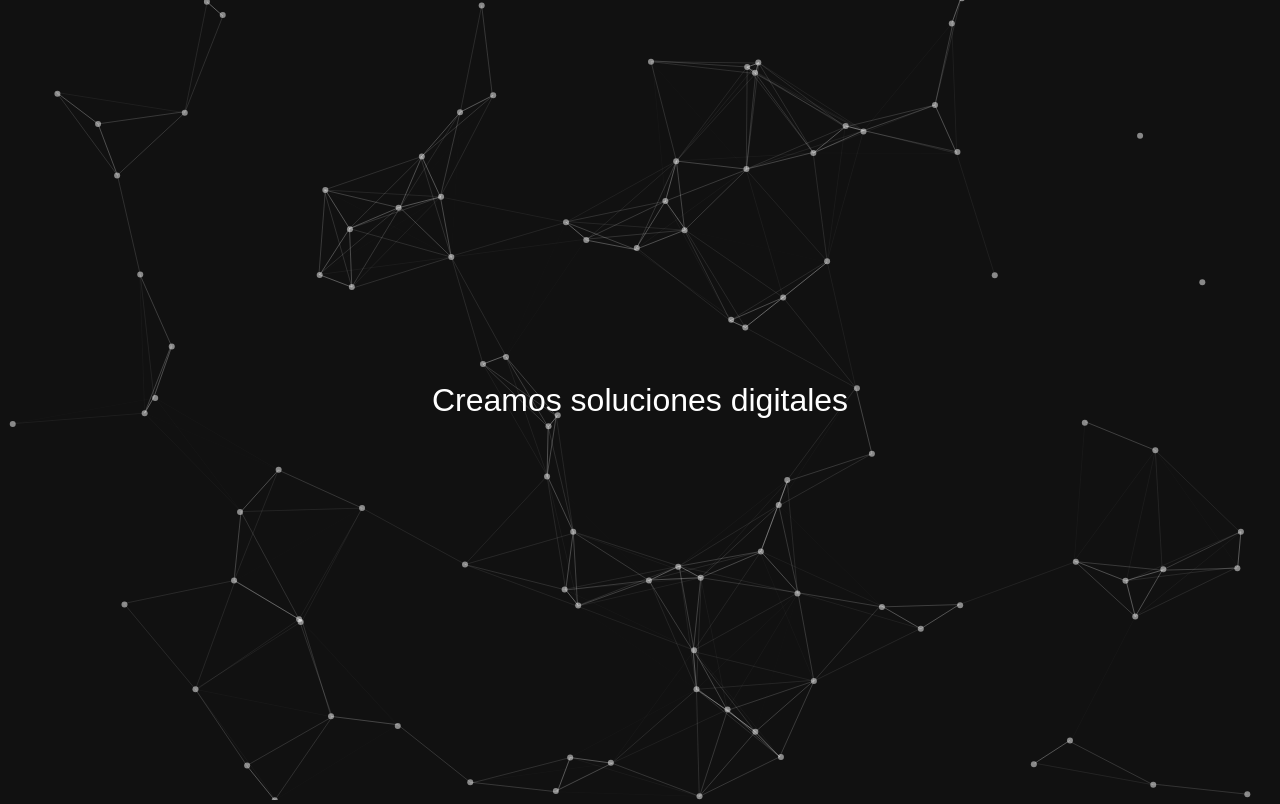
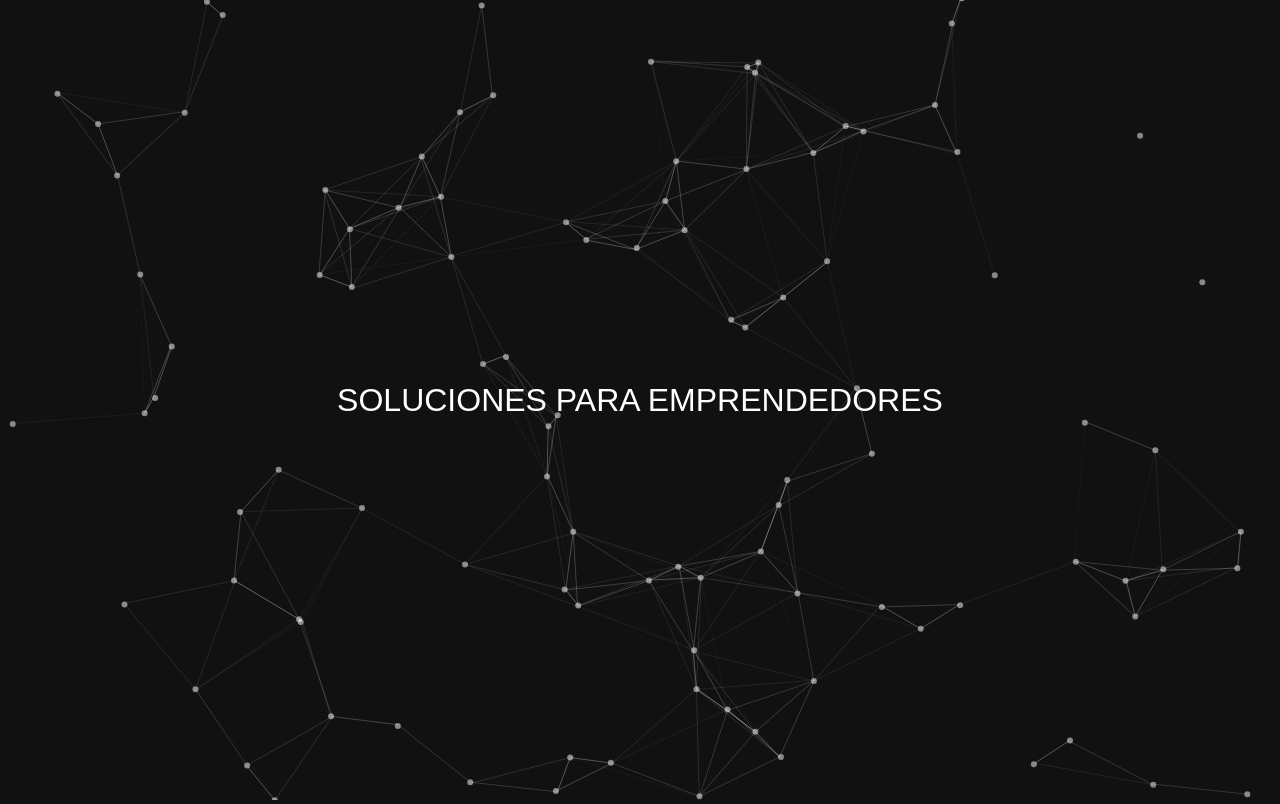
Before and after one commit to natalia667/ESTRELLAS, a plain HTML site: page index.html in a window 1280 px wide. Drawn offline with nearby package versions, Linux system fonts and the light colour scheme.

Commit message:
Update index.html

```diff
--- a/index.html
+++ b/index.html
@@ -34,7 +34,7 @@
 </head>
 <body>
   <div id="particles-js"></div>
-  <div class="centered-text">Creamos soluciones digitales</div>
+  <div class="centered-text">SOLUCIONES PARA EMPRENDEDORES</div>
   <script src="https://cdn.jsdelivr.net/npm/particles.js"></script>
   <script>
     particlesJS.load('particles-js', 'particles.json', function() {
```
